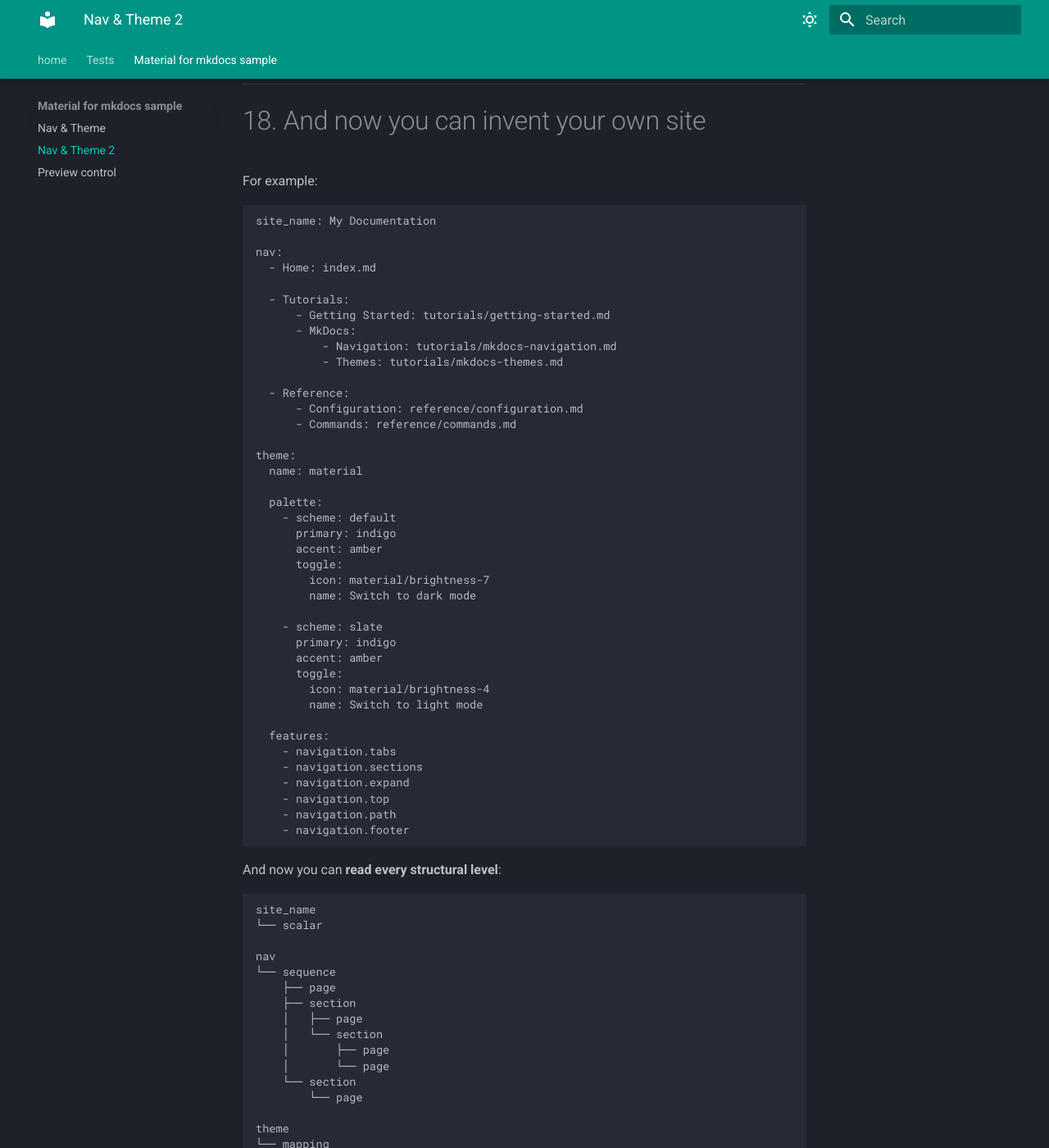
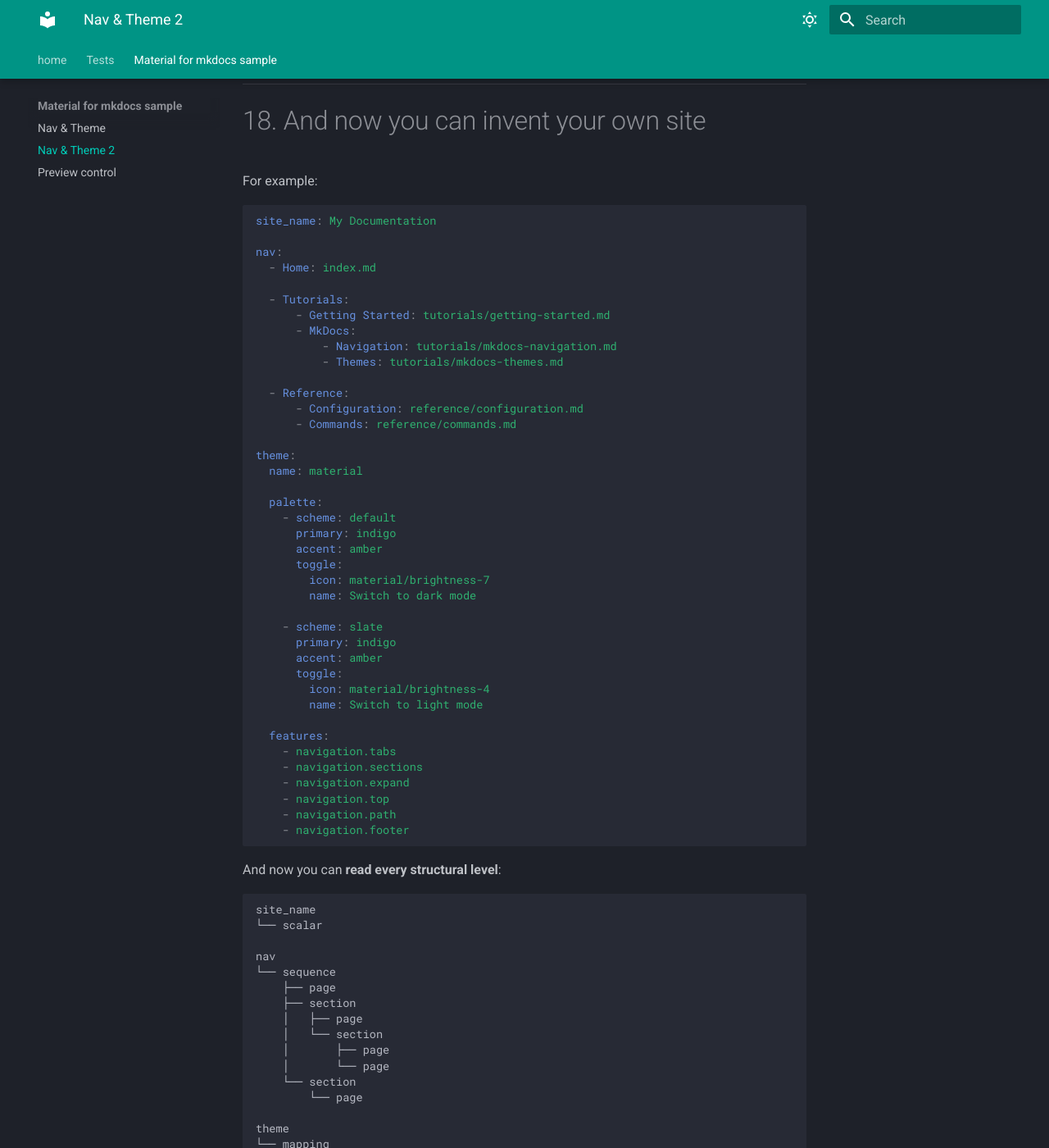
Before and after one commit to Nveesage/Documentation-Publishing-Tests, an MkDocs documentation site: the page built from docs/Material for mkdocs sample/Nav & Theme 2.md, in a window 1280 px wide and 1400 px high, scrolled down 16691 px. Shown: the whole window at 82% size. Built offline with MkDocs 1.6.1 and Material for MkDocs 9.7.7, drawn with Linux system fonts in a browser that asks for light colours; some of the changed text lies outside the part shown.

Commit message:
Testing out materials for mkdocs feautures(unarranged)

```diff
--- a/mkdocs.yml
+++ b/mkdocs.yml
@@ -6,6 +6,7 @@
   - Tests:
       - test1: Tests/test1.md
       - test2: Tests/test2.md
+      - test3: Tests/test3.md
   - Material for mkdocs sample:
       - Nav & Theme: Material for mkdocs sample/Nav & Theme.md
       - Nav & Theme 2: Material for mkdocs sample/Nav & Theme 2.md
@@ -15,6 +16,7 @@
   name: material
 
   features:
+    - content.code.annotate
     - navigation.tabs
     - navigation.tabs.sticky
     - navigation.tracking
@@ -40,3 +42,21 @@
       toggle:
         icon: material/weather-night
         name: light mode
+
+markdown_extensions:
+  - pymdownx.superfences
+  - pymdownx.tabbed:
+      alternate_style: true
+      slugify: !!python/object/apply:pymdownx.slugs.slugify
+        kwds:
+          case: lower
+  - admonition
+  - pymdownx.details          # This is a precursor to enabling superfences
+  - abbr                      # This enables defined abbreviations within the page to be defined by a tooltip
+  - attr_list
+  - md_in_html
+  - pymdownx.superfences      # This enables flexibility of nesting especially within blocks
+  - pymdownx.highlight
+  - pymdownx.emoji:           # This is to enable being able to add icons anywhere within your document
+      emoji_index: !!python/name:material.extensions.emoji.twemoji
+      emoji_generator: !!python/name:material.extensions.emoji.to_svg
```
Also changed, not shown: 3 other files.
